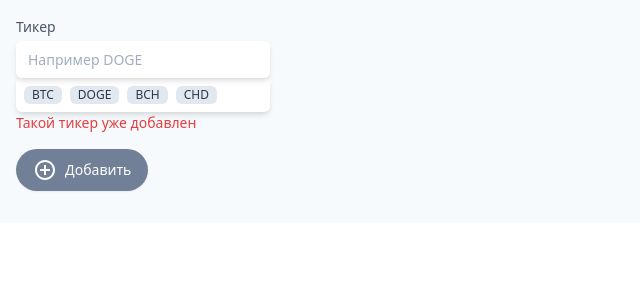
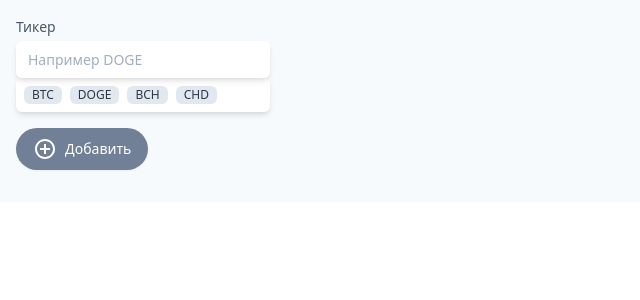
Before and after one commit to yankvasya/cryptonomicon, a Vue app: page / in a window 1280 px wide. Shown: the top 300 px of the page, without its empty margins (0-640 px from the left). Built offline with nearby package versions, Linux system fonts and the light colour scheme.

Commit message:
feat: added functional remove tickers

```diff
--- a/src/App.vue
+++ b/src/App.vue
@@ -66,7 +66,9 @@
                 CHD
               </span>
             </div>
-            <div class="text-sm text-red-600">Такой тикер уже добавлен</div>
+            <div class="text-sm text-red-600" v-if="false">
+              Такой тикер уже добавлен
+            </div>
           </div>
         </div>
         <button
@@ -110,6 +112,7 @@
             <div class="w-full border-t border-gray-200"></div>
             <button
               class="flex items-center justify-center font-medium w-full bg-gray-100 px-4 py-4 sm:px-6 text-md text-gray-500 hover:text-gray-600 hover:bg-gray-200 hover:opacity-20 transition-all focus:outline-none"
+              @click="removeTicker(ticker)"
             >
               <svg
                 class="h-5 w-5"
@@ -122,8 +125,9 @@
                   fill-rule="evenodd"
                   d="M9 2a1 1 0 00-.894.553L7.382 4H4a1 1 0 000 2v10a2 2 0 002 2h8a2 2 0 002-2V6a1 1 0 100-2h-3.382l-.724-1.447A1 1 0 0011 2H9zM7 8a1 1 0 012 0v6a1 1 0 11-2 0V8zm5-1a1 1 0 00-1 1v6a1 1 0 102 0V8a1 1 0 00-1-1z"
                   clip-rule="evenodd"
-                ></path></svg
-              >Удалить
+                ></path>
+              </svg>
+              Удалить
             </button>
           </div>
         </dl>
@@ -179,6 +183,9 @@ export default {
       this.tickers.push(ticket);
       this.inputValue = "";
     },
+    removeTicker(dTicker) {
+      this.tickers = this.tickers.filter((ticker) => ticker !== dTicker);
+    },
   },
 };
 </script>
```
